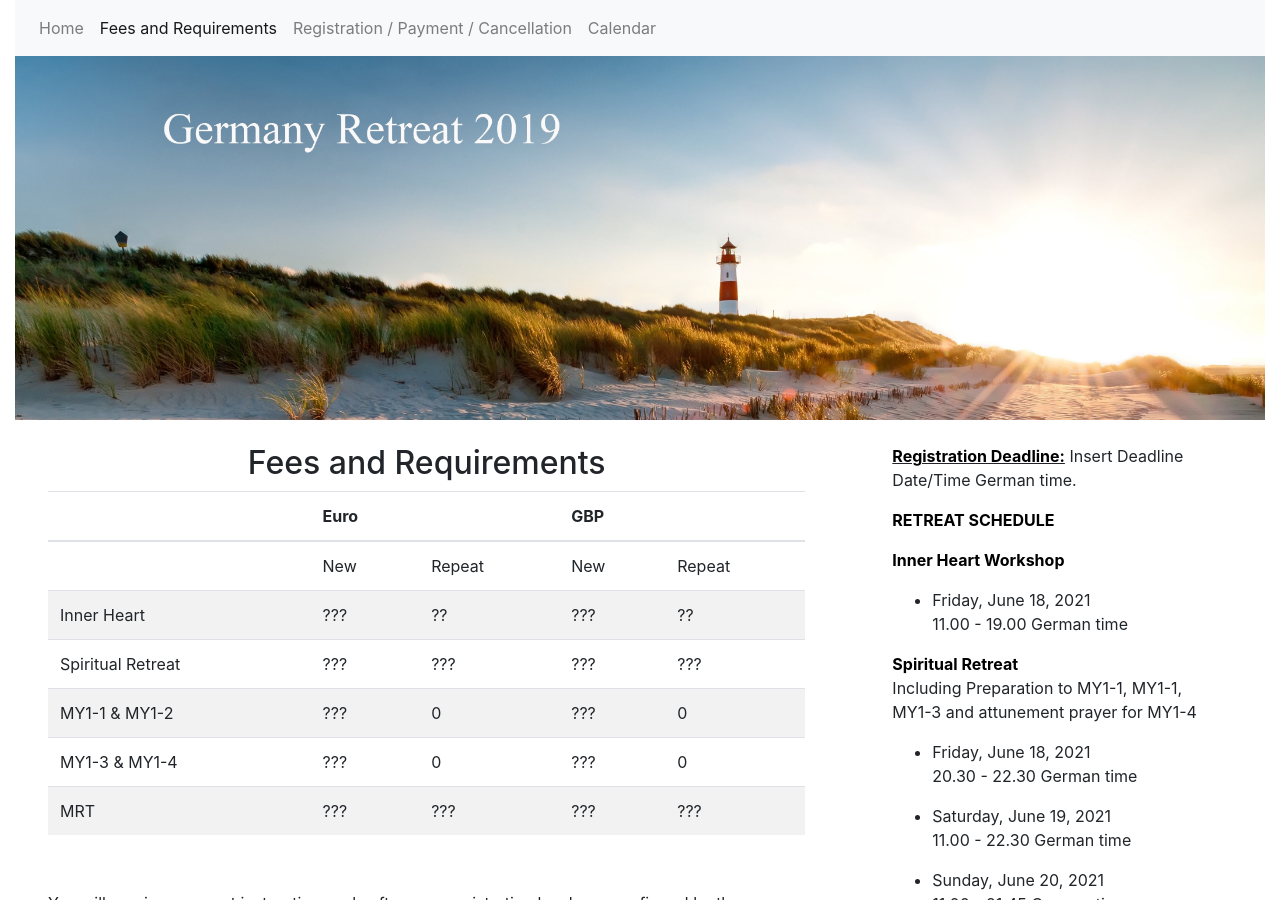
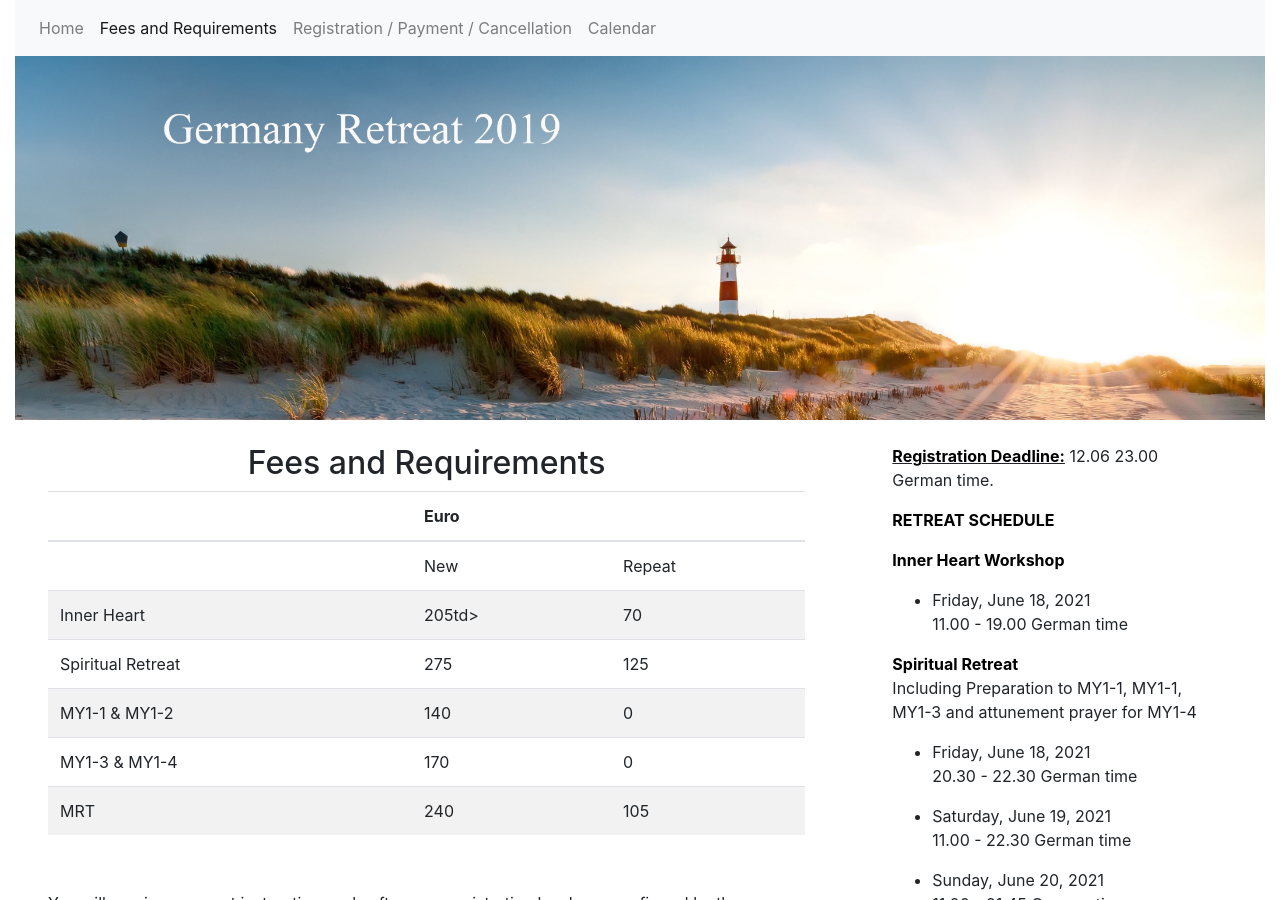
Before and after one commit to dizzy42/retreat_europe_2021, a Jekyll site: the page built from fees.html, in a window 1280 px wide and 900 px high. Built offline with Jekyll 4.4.1, drawn with Linux system fonts in a browser that asks for light colours.

Commit message:
Adding date/times

```diff
--- a/_includes/deadline.html
+++ b/_includes/deadline.html
@@ -1 +1 @@
-<p><strong><span style="text-decoration: underline;"><span style="color: black;">Registration Deadline:</span></span></strong>&nbsp;Insert Deadline Date/Time German time.</p>
+<p><strong><span style="text-decoration: underline;"><span style="color: black;">Registration Deadline:</span></span></strong>&nbsp;12.06 23.00 German time.</p>
--- a/fees.html
+++ b/fees.html
@@ -13,13 +13,9 @@ title: Fees
 							<th></th>
 							<th>Euro</th>
 							<th></th>
-							<th>GBP</th>
-							<th></th>
 						</tr>
 						<tr class="thead-light">
 							<td></td>
-							<td>New</td>
-							<td>Repeat</td>
 							<td>New</td>
 							<td>Repeat</td>
 						</tr>
@@ -27,38 +23,28 @@ title: Fees
 					<tbody>
 						<tr>
 							<td>Inner Heart</td>
-							<td>???</td>
-							<td>??</td>
-							<td>???</td>
-							<td>??</td>
+							<td>205td>
+							<td>70</td>
 						</tr>
 						<tr>
 							<td>Spiritual Retreat</td>
-							<td>???</td>
-							<td>???</td>
-							<td>???</td>
-							<td>???</td>
+							<td>275</td>
+							<td>125</td>
 						</tr>
 						<tr>
 							<td>MY1-1 &amp; MY1-2</td>
-							<td>???</td>
-							<td>0</td>
-							<td>???</td>
+							<td>140</td>
 							<td>0</td>
 						</tr>
 						<tr>
 							<td>MY1-3 &amp; MY1-4</td>
-							<td>???</td>
-							<td>0</td>
-							<td>???</td>
+							<td>170</td>
 							<td>0</td>
 						</tr>
 						<tr>
 							<td>MRT</td>
-							<td>???</td>
-							<td>???</td>
-							<td>???</td>
-							<td>???</td>
+							<td>240</td>
+							<td>105</td>
 						</tr>
 					</tbody>
 				</table>
--- a/registration.html
+++ b/registration.html
@@ -31,10 +31,10 @@ title: Registration
       LATE CHARGES FOR REGISTRATION & PAYMENT AFTER DEADLINE
     </h5>
     <p>
-      Participants who register after !!insert date/time!! German time and/or complete payment after !!insert date/time!! German time (if there is still available space), will be penalized 25 Euro equivalent /person for late registration fees.
+      Participants who register after 12.06 23.00 German time and/or complete payment after 13.06 11.00 German time (if there is still available space), will be penalized 25 Euro equivalent /person for late registration fees.
     </p>
     <p>
-    Participants who register and complete the payment after !!insert date/time!! German time (if there is still available space), are subject to late charges of 100% workshop fee. Registration & payment will not be accepted within 12  hours before the first workshop starts.
+    Participants who register and complete the payment after 15.06 11.00 German time (if there is still available space), are subject to late charges of 100% workshop fee. Registration & payment will not be accepted within 12 hours before the first workshop starts.
     </p>
     <hr>
 		<h5 align="left">
```
